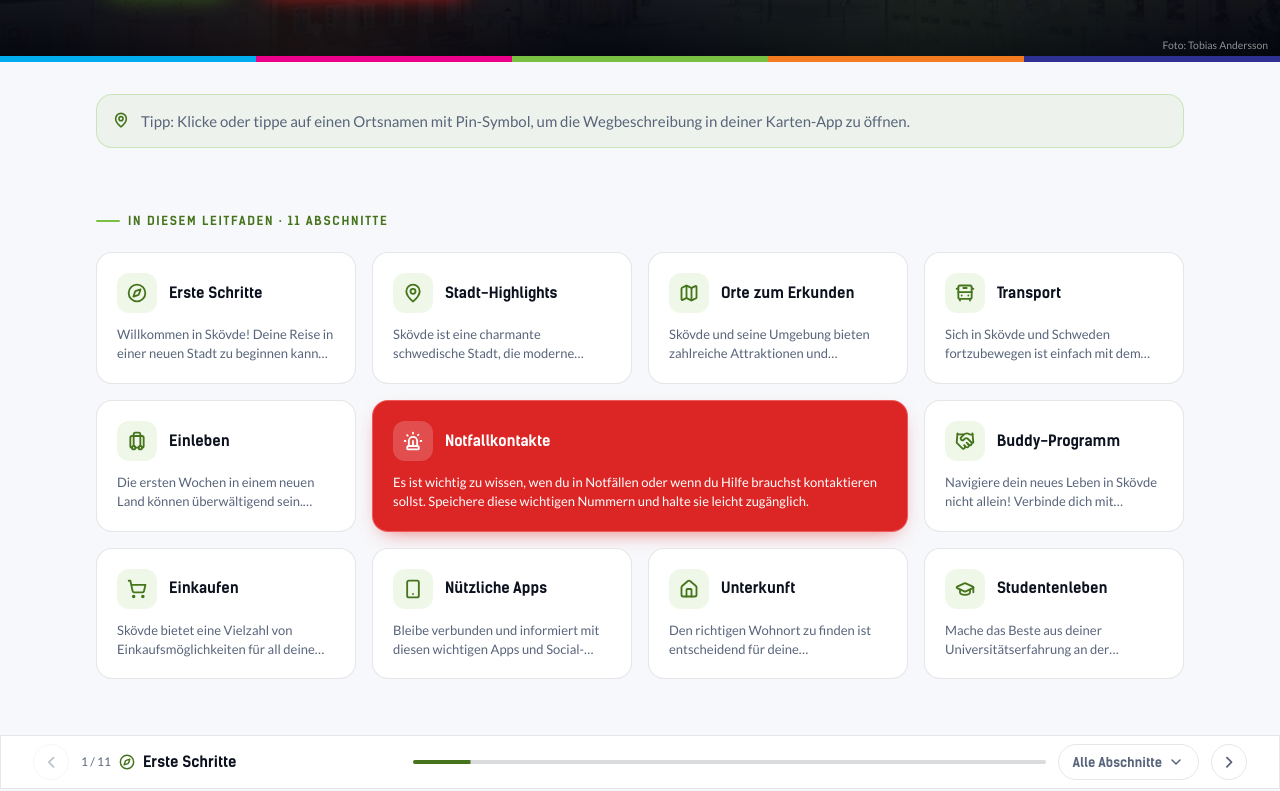
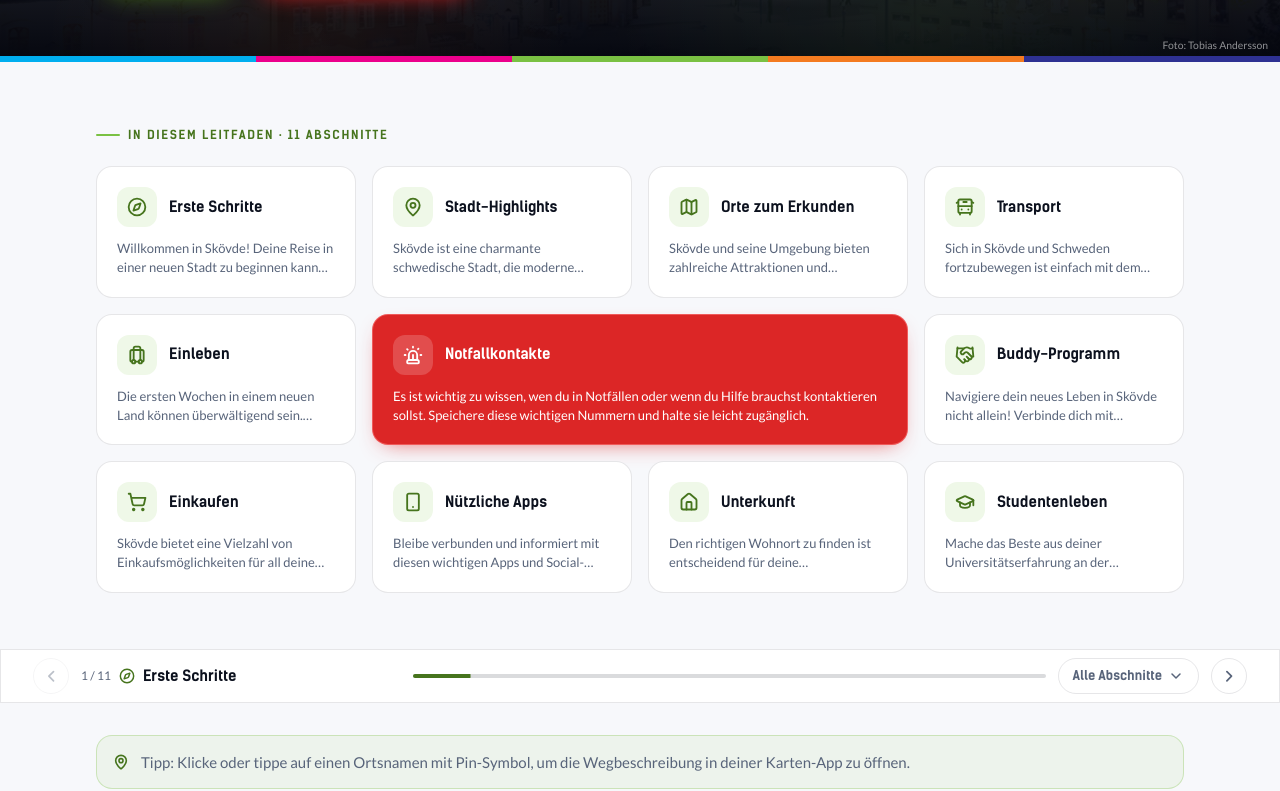
Before and after one commit to esn-skovde/website, a React (Vite) app: page /de/new-to-skovde/ in a window 1280 px wide. Shown: the part 506-1297 px from the top of the page. Built offline with nearby package versions, Linux system fonts and the light colour scheme; a web font is replaced by a local one.

Commit message:
Put the maps tip at the head of the guide's sections
The tip about the pin beside place names sat under the hero, ahead of the
section tiles. It is now under the guide bar, just before the first
section, where the place names begin.

```diff
--- a/src/components/new-to-skovde/MapsTip.jsx
+++ b/src/components/new-to-skovde/MapsTip.jsx
@@ -4,21 +4,18 @@ import { MapPin } from "lucide-react";
 import Container from "../ui/Container";
 
 /**
- * One line under the hero that says what the pin beside a place name means.
- * It sits outside the section tiles, which are hidden on a phone: a phone is
- * where a tap on a place is most likely to open a maps app.
+ * One line at the head of the guide's sections, under the guide bar, that says
+ * what the pin beside a place name means. The sections are where the place
+ * names are, so the tip is read just before the first of them.
  */
 const MapsTip = () => {
     const { t } = useTranslation();
 
     return (
         <Container>
-            {/* mb-8 only below md: from there the section tiles follow with
-                their own padding, and on a phone they are hidden, so the guide
-                bar would otherwise sit flush against the tip. */}
-            <p className="mb-8 mt-8 flex md:mb-0 items-start gap-3 rounded-2xl border border-signal/30 bg-signal/[0.08] px-4 py-3.5 text-[0.9375rem] leading-relaxed text-ink-muted">
+            <p className="mt-8 flex items-start gap-3 rounded-2xl border border-signal/30 bg-signal/[0.08] px-4 py-3.5 text-[0.9375rem] leading-relaxed text-ink-muted">
                 <MapPin
-                    className="mt-[0.2rem] h-4 w-4 shrink-0 text-signal-ink"
+                    className="lead-icon h-4 w-4 shrink-0 text-signal-ink"
                     strokeWidth={2.4}
                     aria-hidden="true"
                 />
--- a/src/pages/NewToSkovde.jsx
+++ b/src/pages/NewToSkovde.jsx
@@ -31,9 +31,9 @@ const NewToSkovde = () => {
             }}
         >
             <GuideHero />
-            <MapsTip />
             <GuideIndex />
             <GuideNav />
+            <MapsTip />
 
             <GettingStartedSection />
             <CityHighlightsSection />
```
